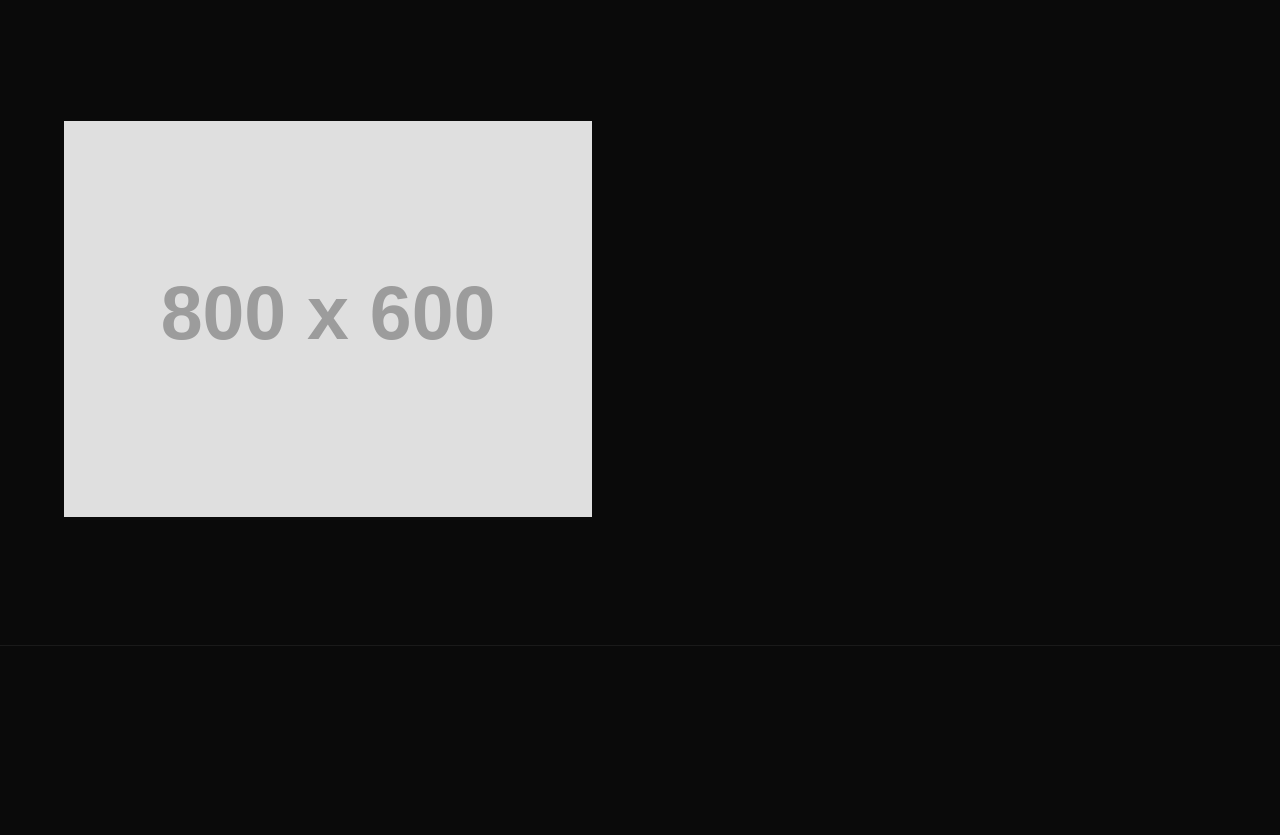
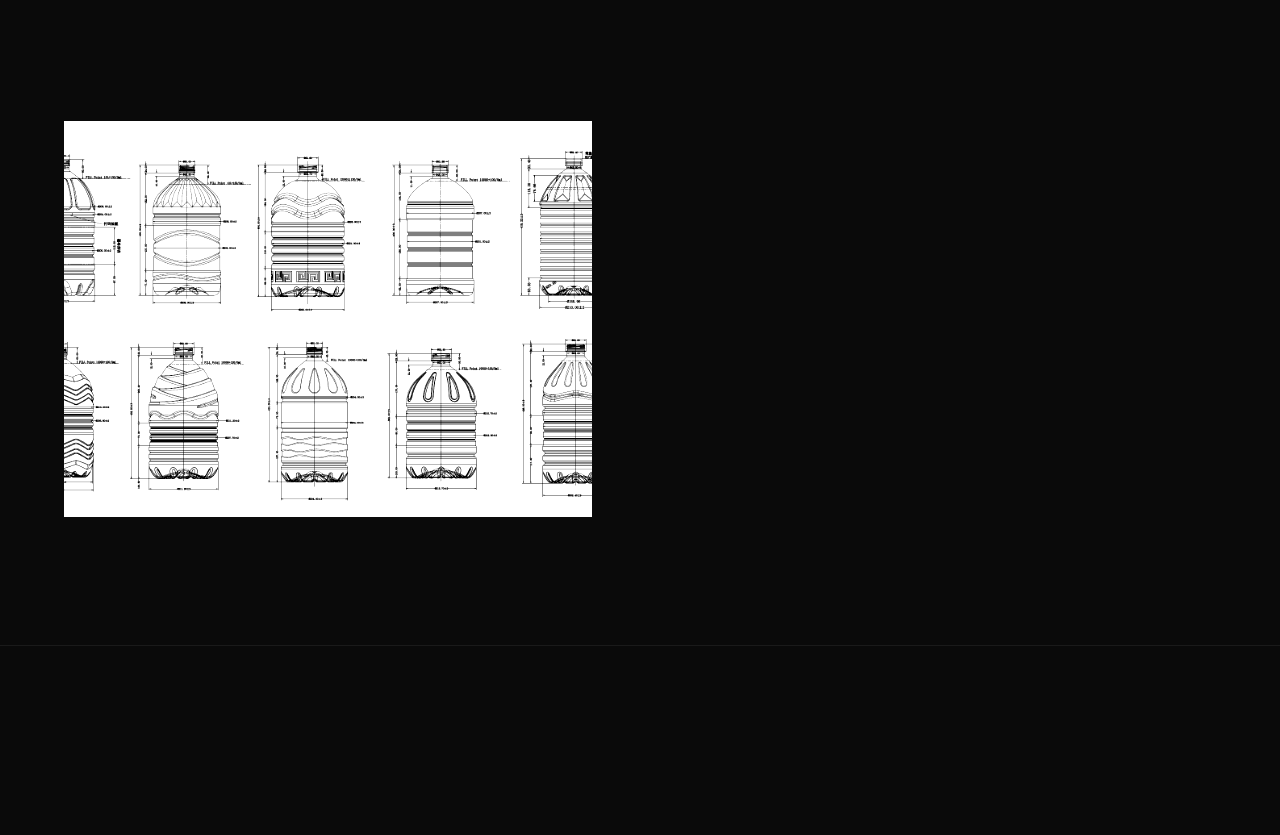
Before and after one commit to irene4666/DONGYANGJING77, a plain HTML site: page index.html in a window 1280 px wide. Shown: the part 2080-2915 px from the top of the page. Drawn offline with nearby package versions, Linux system fonts and the light colour scheme; placeholder pictures from the web are drawn by us.

Commit message:
Update index.html

```diff
--- a/index.html
+++ b/index.html
@@ -236,8 +236,8 @@
             <!-- 作品卡片 5 (左侧 - 1张详情图) -->
             <div class="reveal-element flex flex-col cursor-pointer group" onclick="openLightbox(4)">
                 <div class="aspect-[4/3] w-full overflow-hidden bg-neutral-900 relative">
-                    <img id="./photo/12.png"
-                         src="images/large_capacity_water_1.jpg"
+                    <img id="gallery-img-4"
+                         src="./photo/12.png"
                          alt="大容量水瓶瓶型设计合集"
                          class="w-full h-full object-cover transition-transform duration-1000 ease-[cubic-bezier(0.16,1,0.3,1)] group-hover:scale-[1.03] filter grayscale contrast-125 hover:grayscale-0 transition-all"
                          onerror="this.src='https://placehold.co/800x600/111111/FFFFFF?text=大容量水瓶瓶型设计合集'">
```
